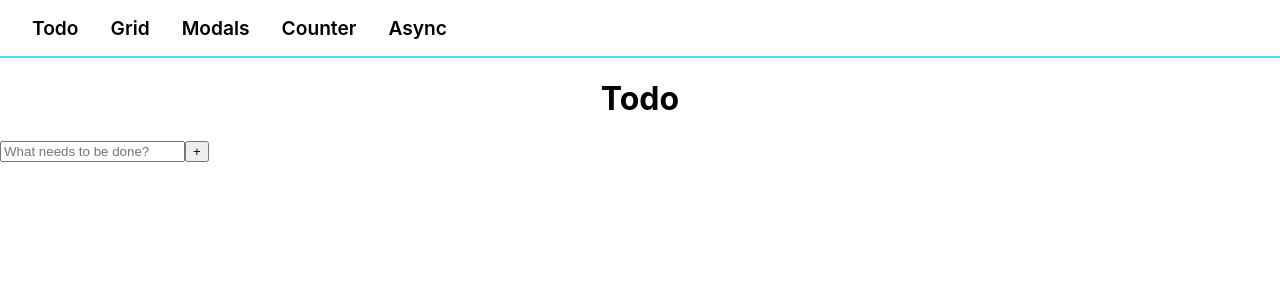
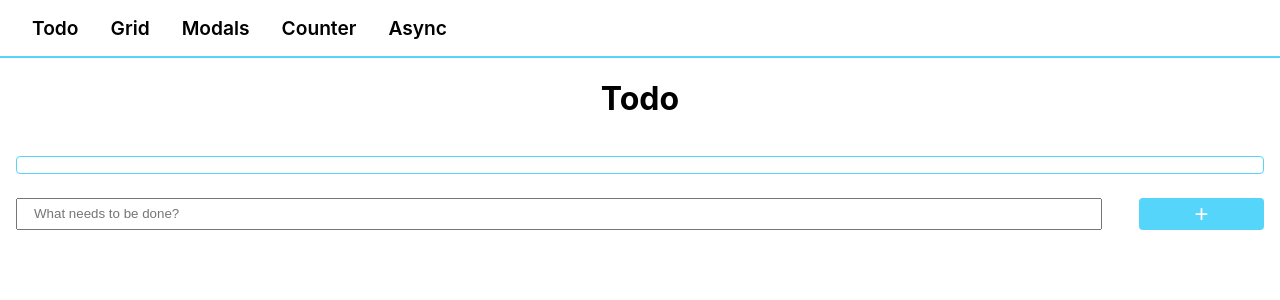
Before and after one commit to dev-song/apps-combo-react, a React (Create React App) app: page /todo in a window 1280 px wide. Shown: the top 300 px of the page. Built offline with nearby package versions, Linux system fonts and the light colour scheme.

Commit message:
Style: Todo component

```diff
--- /dev/null
+++ b/src/components/Todo.css
@@ -0,0 +1,80 @@
+:root {
+  --delete-button-width: 1.5rem;
+  --button-font-color: #ffffff;
+  --todo-item-height: 1.5rem;
+  --todo-input-height: 2rem;
+}
+
+.Todo {
+  box-sizing: border-box;
+  width: 100%;
+  margin: auto;
+  padding: 1rem;
+}
+
+.Todo__item-list {
+  margin: 0 0 1.5rem;
+  padding: 0.5rem 0.5rem 0.5rem 2rem;
+  border: 1px solid var(--app-color);
+  border-radius: 0.25rem;
+}
+
+.Todo-item {
+  position: relative;
+
+  height: var(--todo-item-height);
+  margin-bottom: 1rem;
+  padding-right: var(--delete-button-width);
+
+  line-height: var(--todo-item-height);
+}
+
+.Todo-item:last-of-type {
+  margin-bottom: 0;
+}
+
+.Todo-item__delete-button {
+  position: absolute;
+  top: 0;
+  right: 0;
+
+  width: var(--delete-button-width);
+  height: var(--todo-item-height);
+  padding: 0;
+  border: none;
+  border-radius: 0.25rem;
+  cursor: pointer;
+
+  background: var(--app-color);
+  color: var(--button-font-color);
+  font-size: 1.25rem;
+  font-weight: bold;
+}
+
+.Todo__input-container {
+  display: flex;
+  justify-content: space-between;
+  align-items: center;
+
+  width: 100%;
+}
+
+.Todo__input {
+  box-sizing: border-box;
+
+  width: 87%;
+  height: var(--todo-input-height);
+  padding: 0 1rem;
+}
+
+.Todo__input--add-button {
+  width: 10%;
+  height: var(--todo-input-height);
+  border: none;
+  border-radius: 0.25rem;
+  cursor: pointer;
+
+  background: var(--app-color);
+  color: var(--button-font-color);
+  font-size: 1.5rem;
+}
--- a/src/components/Todo.js
+++ b/src/components/Todo.js
@@ -1,4 +1,6 @@
 import React from 'react';
+
+import './Todo.css';
 
 class Todo extends React.Component {
   constructor(props) {
@@ -30,7 +32,7 @@ class Todo extends React.Component {
 
     return (
       <div className='Todo'>
-        <ul className='Todo-list'>
+        <ul className='Todo__item-list'>
           {todo.map(({ regTime, text }) => (
             <li key={regTime} className='Todo-item'>
               {text}
@@ -47,17 +49,17 @@ class Todo extends React.Component {
         {todo.length < 5
           ?
           <form
-            className='add-todo__container'
+            className='Todo__input-container'
             onSubmit={e => this.addTodo(e)}
           >
             <input
               type='text'
-              className='add-todo__input'
+              className='Todo__input'
               placeholder='What needs to be done?' />
-            <button className='add-todo__button'>+</button>
+            <button className='Todo__input--add-button'>+</button>
           </form>
           :
-          <p className='message-full-list'>The list is full.</p>
+          <p className='Todo__list-full-message'>The list is full.</p>
         }
       </div>
     );
```
